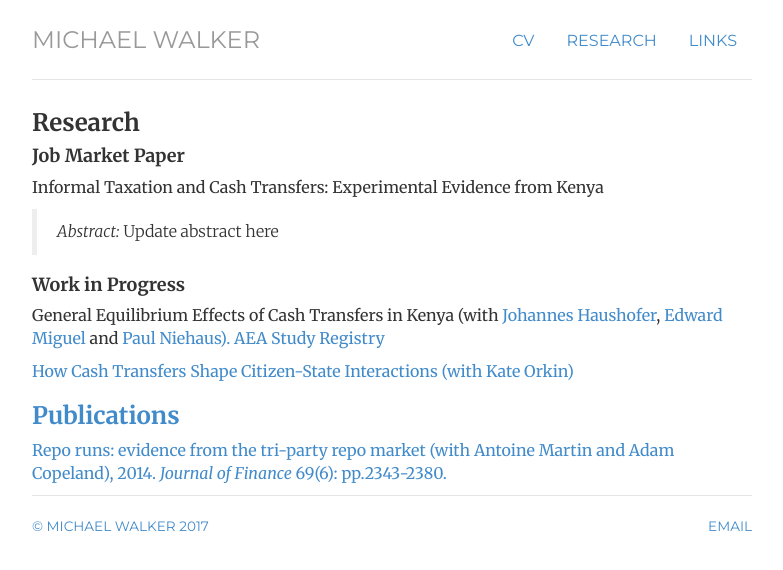
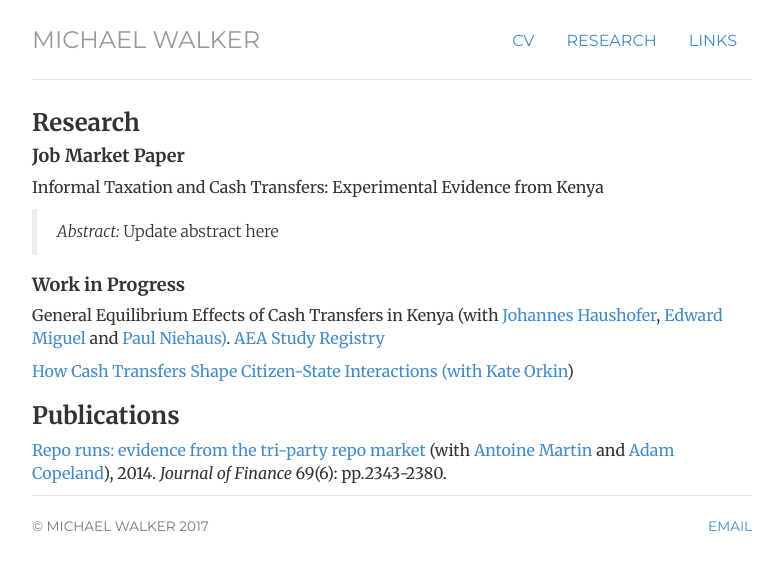
Before and after one commit to mwwalker/mwwalker.github.io, a Jekyll site: the page built from research/index.html, in a window 1280 px wide. Shown: the top 570 px of the page, without its empty margins (248-1031 px from the left). Built offline with Jekyll 4.4.1, drawn with Linux system fonts in a browser that asks for light colours; nearby versions of some CDN libraries; library files that are not in the unit come from our copies; some of the changed lines change nothing that is shown.

Commit message:
More link fixing

```diff
--- a/research/index.html
+++ b/research/index.html
@@ -17,15 +17,15 @@
 
       <h4>Work in Progress</h4>
 
-      <p>General Equilibrium Effects of Cash Transfers in Kenya (with <a href="https://www.princeton.edu/haushofer/"> Johannes Haushofer</a>,<a href="http://emiguel.econ.berkeley.edu/"> Edward Miguel</a> and <a href="http://econweb.ucsd.edu/~pniehaus/"</a> Paul Niehaus). <a href="https://www.socialscienceregistry.org/trials/505"</a> AEA Study Registry </p>
+      <p>General Equilibrium Effects of Cash Transfers in Kenya (with <a href="https://www.princeton.edu/haushofer/"> Johannes Haushofer</a>,<a href="http://emiguel.econ.berkeley.edu/"> Edward Miguel</a> and <a href="http://econweb.ucsd.edu/~pniehaus/"> Paul Niehaus)</a>. <a href="https://www.socialscienceregistry.org/trials/505"</a> AEA Study Registry </p>
 
-          <p> How Cash Transfers Shape Citizen-State Interactions (with <a href="https://sites.google.com/site/kateorkin/home"</a> Kate Orkin) </p>
+          <p> How Cash Transfers Shape Citizen-State Interactions (with <a href="https://sites.google.com/site/kateorkin/home"> Kate Orkin</a>) </p>
 
      <!-- <p>Decentralization and Rural Electrification in Kenya (with <a href="https://sites.google.com/site/ucbkenlee/"</a> Ken Lee)</p> -->
 
           <h3>Publications</h3>
 
-          <p> <a href="http://onlinelibrary.wiley.com/doi/10.1111/jofi.12205/abstract"</a> Repo runs: evidence from the tri-party repo market (with <a href="https://www.newyorkfed.org/research/economists/martin"</a> Antoine Martin and <a href="https://www.newyorkfed.org/research/economists/copeland/index.html"</a> Adam Copeland), 2014. <em>Journal of Finance </em> 69(6): pp.2343-2380. </p>
+          <p> <a href="http://onlinelibrary.wiley.com/doi/10.1111/jofi.12205/abstract"> Repo runs: evidence from the tri-party repo market</a> (with <a href="https://www.newyorkfed.org/research/economists/martin"> Antoine Martin </a> and <a href="https://www.newyorkfed.org/research/economists/copeland/index.html">  Adam Copeland</a>), 2014. <em>Journal of Finance </em> 69(6): pp.2343-2380. </p>
 
 
       </div>
```
